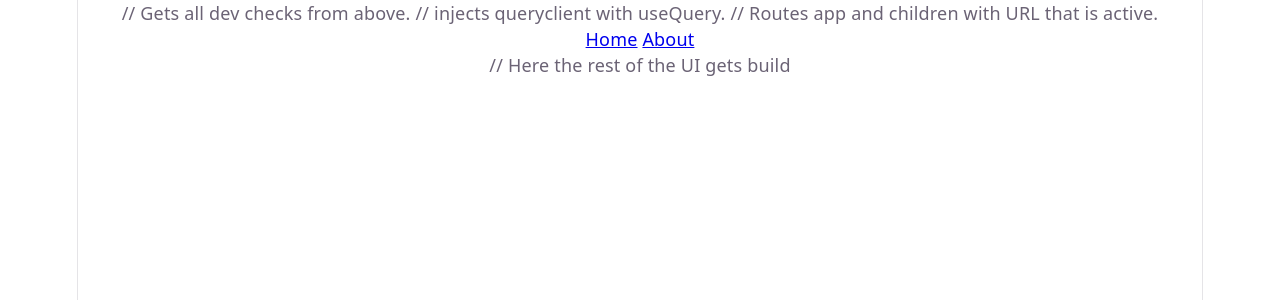
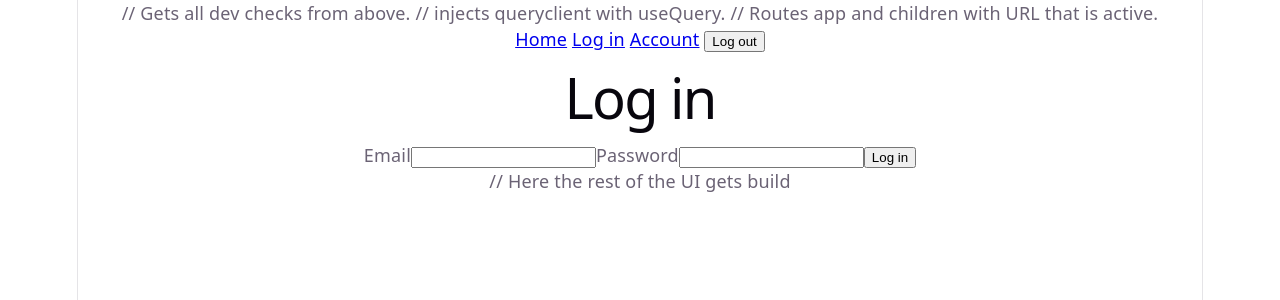
Before and after one commit to Univocs/BookTracker, a React (Vite) app in the folder Frontend/: page /login in a window 1280 px wide. Shown: the top 300 px of the page. Built offline with nearby package versions, Linux system fonts and the light colour scheme.

Commit message:
add frontend login

```diff
--- a/Frontend/src/App.tsx
+++ b/Frontend/src/App.tsx
@@ -1,15 +1,14 @@
 import { Link, Route, Routes } from "react-router-dom";
+import { AccountPage } from "./auth/AccountPage";
+import { LoginPage } from "./auth/LoginPage";
+import { LogoutButton } from "./auth/LogoutButton";
 
-// Link   = klikbare navigatielink, geen page reload
-// Route  = koppelt 1 URL-pad aan 1 component
-// Routes = kiest welke Route past bij de huidige URL
+// </Link>   = klikbare navigatielink, geen page reload
+// </Route>  = koppelt 1 URL-pad aan 1 component
+// </Routes> = kiest welke Route past bij de huidige URL
 
-function HomePage() {                // Component
+function HomePage() {
   return <h1>Book Tracker</h1>;
-}
-
-function AboutPage() {               // Component
-  return <h1>About Book Tracker</h1>;
 }
 
 export default function App() {
@@ -17,12 +16,15 @@
     <>
       <nav>
         <Link to="/">Home</Link>{" "}
-        <Link to="/about">About</Link>
+        <Link to="/login">Log in</Link>{" "}
+        <Link to="/account">Account</Link>{" "}
+        <LogoutButton />
       </nav>
 
       <Routes>
         <Route path="/" element={<HomePage />} />
-        <Route path="/about" element={<AboutPage />} />
+        <Route path="/login" element={<LoginPage />} />
+        <Route path="/account" element={<AccountPage />} />
       </Routes>
     </>
   );
--- /dev/null
+++ b/Frontend/src/api.ts
@@ -0,0 +1,54 @@
+import { getAccessToken } from "./auth/tokenStorage";
+
+// Vite exposes env vars prefixed with VITE_ to client-side code at build time
+const apiUrl = import.meta.env.VITE_API_URL;
+
+// Custom error type so callers can check the HTTP status code, not just a message
+// ApiError enhirates from TypeScript built-in Error class --> like C# : exception
+export class ApiError extends Error {
+    status: number;
+
+    constructor(status: number, message: string) {
+        super(message); // sets message to the base Error class
+        this.status = status;
+    }
+}
+
+//----------------------------------------------------------------------------------
+
+// Do Backed Api request and return T -- else throw ApiError if invalid request
+export async function apiRequest<T>(
+  path: string, // Path of the endpoint --> "/auth/login"
+  options: RequestInit = {}, //RequestInit has everything you pass to fetch (method, body, headers...)
+): Promise<T> { // return of value T when fetched
+
+  const headers = new Headers(options.headers); // header options of HTTP requests
+  const token = getAccessToken(); // Fetches the stored token from localStorage
+
+  headers.set("Accept", "application/json"); // Tells server we accept JSON back
+
+  if (options.body) { // if we send HTTP body back
+    headers.set("Content-Type", "application/json"); // declare content type as JSON
+  }
+
+  if (token) { // if we have a token
+    headers.set("Authorization", `Bearer ${token}`); // declare authorization token
+  }
+/*    So basically this:
+
+      POST http://localhost:5015/books
+      Content-Type: application/json
+      Authorization: Bearer ${token}     */
+
+  const response = await fetch(`${apiUrl}${path}`, {
+    ...options,   // method, body, etc. from the caller
+    headers,      // our merged/overridden headers
+  });
+
+  // response.ok is true only for status 200–299, so we throw manually here.
+  if (!response.ok) {
+    throw new ApiError(response.status, `Request failed with status ${response.status}`);
+  }
+
+  return response.json() as Promise<T>;
+}
--- /dev/null
+++ b/Frontend/src/auth/AccountPage.tsx
@@ -0,0 +1,50 @@
+import { useEffect } from "react";
+import { useQuery } from "@tanstack/react-query";
+import { Navigate } from "react-router-dom";
+import { ApiError } from "../api";
+import { getCurrentMember } from "./authApi";
+import { getAccessToken, removeAccessToken } from "./tokenStorage";
+
+export function AccountPage() {          // Page checks if you have a token (ID) - no login again
+  const currentMemberQuery = useQuery({  // useQuery to fetch current member
+    queryKey: ["current-member"],        // Cached key stored under "current-member"
+    queryFn: getCurrentMember,
+    enabled: getAccessToken() !== null,  // Id acces token not null -> run it
+    retry: false,                        // Retry turned off, because waste of effort
+  });
+
+  const unauthorized =
+    currentMemberQuery.error instanceof ApiError &&
+    currentMemberQuery.error.status === 401;
+
+  useEffect(() => {                 // useEffect -> not rendering, outside rendering (localstorage)
+    if (unauthorized) {             // if token unauthorized
+      removeAccessToken();          // remove it from storage.
+    }}, [unauthorized]);            // [] re-run effect when unauthorized changes value between renders
+
+  if (!getAccessToken()) {                    // no token at all in storage?
+    return <Navigate to="/login" replace />;  // navigated directly to /account? -> redirect to /login
+  }
+
+  if (currentMemberQuery.isPending) {           // request is in flight!
+    return <p>Loading account...</p>;
+  }
+
+  if (unauthorized) {                           // no token at all in storage?
+    return <Navigate to="/login" replace />;    // Redirect to /login
+  }
+
+  if (currentMemberQuery.isError) {     // something went wrong for not any other specific error case
+    return <p>Could not load the account.</p>;
+  }
+
+  const member = currentMemberQuery.data; // none of the above return conditions matched, return member
+
+  return (
+    <main>
+      <h1>{member.name}</h1>
+      <p>{member.email}</p>
+      <p>Role: {member.role}</p>
+    </main>
+  );
+}
--- /dev/null
+++ b/Frontend/src/auth/LoginPage.tsx
@@ -0,0 +1,80 @@
+import { useState, type SubmitEvent } from "react";
+import { useMutation, useQueryClient } from "@tanstack/react-query";
+import { useNavigate } from "react-router-dom";
+import { ApiError } from "../api";
+import { login } from "./authApi";
+import { setAccessToken } from "./tokenStorage";
+
+// React Component
+export function LoginPage() { // USESTATE UPDATE
+
+    // useState re-renders when the value changes and UI updates
+    const [email, setEmail] = useState("");       // function to set email
+    const [password, setPassword] = useState(""); // function to set password
+    const navigate = useNavigate(); // navigate("/endpoint") without browser reload
+    const queryClient = useQueryClient(); // Tanst. Query's cached server data
+
+    // mutations change server data --> like POST /auth/login
+    const loginMutation = useMutation({
+        mutationFn: login,                   // perform login and reveive a token (ID)
+        onSuccess: async (response) => {
+            setAccessToken(response.accessToken); // saves token to localStorage
+            await queryClient.invalidateQueries({ queryKey: ["current-member"] });
+            navigate("/account");
+        },
+    });
+
+    function handleSubmit(event: SubmitEvent<HTMLFormElement>) {
+        event.preventDefault(); // stops HTML form's default behavior -> a full-page navigation/reload
+        loginMutation.mutate({ email, password }); // The actual trigger
+    }
+
+    const invalidCredentials =
+        loginMutation.error instanceof ApiError && loginMutation.error.status === 401;
+
+    return (
+        <main>
+            <h1>Log in</h1>
+            <form onSubmit={handleSubmit}>
+                <label>
+                    Email
+                    <input
+                        type="email"
+                        value={email}
+                        onChange={(event) => setEmail(event.target.value)}
+                        autoComplete="email"
+                        required
+                    />
+                </label>
+                <label>
+                    Password
+                    <input
+                        type="password"
+                        value={password}
+                        onChange={(event) => setPassword(event.target.value)}
+                        autoComplete="current-password"
+                        required
+                    />
+                </label>
+                    {/*
+                        This button triggers type=submit
+                        When Login.isPending, then "logging in...", else "log in"
+                    */}
+                <button type="submit" disabled={loginMutation.isPending}>
+                    {loginMutation.isPending ? "Logging in..." : "Log in"}
+                </button>
+                    {/*
+                        && -> if left expr. TRUE -->  returns right side, else false return nothing
+                        if invalid credentials -> return "email or password is incorrect."
+                    */}
+                {invalidCredentials && <p>Email or password is incorrect.</p>}
+                    {/*
+                        Did the login go wrong AND not specifically wrong credentials THEN <p>...</p>
+                    */}
+                {loginMutation.isError && !invalidCredentials && (
+                    <p>Login failed. Is the API running?</p>
+                )}
+            </form>
+        </main>
+    );
+}
--- /dev/null
+++ b/Frontend/src/auth/LogoutButton.tsx
@@ -0,0 +1,16 @@
+import { useQueryClient } from "@tanstack/react-query";
+import { useNavigate } from "react-router-dom";
+import { removeAccessToken } from "./tokenStorage";
+
+export function LogoutButton() {
+  const queryClient = useQueryClient();  // reaches into the cache
+  const navigate = useNavigate();        // redirecting
+
+  function logout() {
+    removeAccessToken();                 // removes acces token
+    queryClient.removeQueries({ queryKey: ["current-member"] });
+    navigate("/login");
+  }
+
+  return <button onClick={logout}>Log out</button>;
+}
--- /dev/null
+++ b/Frontend/src/auth/authApi.ts
@@ -0,0 +1,16 @@
+import { apiRequest } from "../api";
+import type { CurrentMember, LoginRequest, LoginResponse } from "./types";
+
+// return accesToken by LoginResponse by sending HTTP request "LoginRequest"
+export function login(request: LoginRequest) {
+    return apiRequest<LoginResponse>("/auth/login",
+        {
+            method: "POST",
+            body: JSON.stringify(request),
+        });
+}
+
+// Just GET CurrenMember data from /auth/me endpoint
+export function getCurrentMember() {
+    return apiRequest<CurrentMember>("/auth/me");
+}
--- /dev/null
+++ b/Frontend/src/auth/tokenStorage.ts
@@ -0,0 +1,15 @@
+const tokenKey = "book-tracker-access-token";
+
+// Localstorage saves token when page reloads
+
+export function getAccessToken() {
+    return localStorage.getItem(tokenKey);
+} // Get access token from storage
+
+export function setAccessToken(token: string) {
+    localStorage.setItem(tokenKey, token);
+} // Set access token in storage
+
+export function removeAccessToken() {
+    localStorage.removeItem(tokenKey);
+} // Remove access token from storage
--- /dev/null
+++ b/Frontend/src/auth/types.ts
@@ -0,0 +1,16 @@
+export type LoginRequest = {
+  email: string;
+  password: string;
+};
+
+export type LoginResponse = {
+  accessToken: string;
+  expiresAt: string;
+};
+
+export type CurrentMember = {
+  id: number;
+  name: string;
+  email: string;
+  role: string;
+};
```
Also changed, not shown: 1 other file (tests, documents, lock files or other folders).
